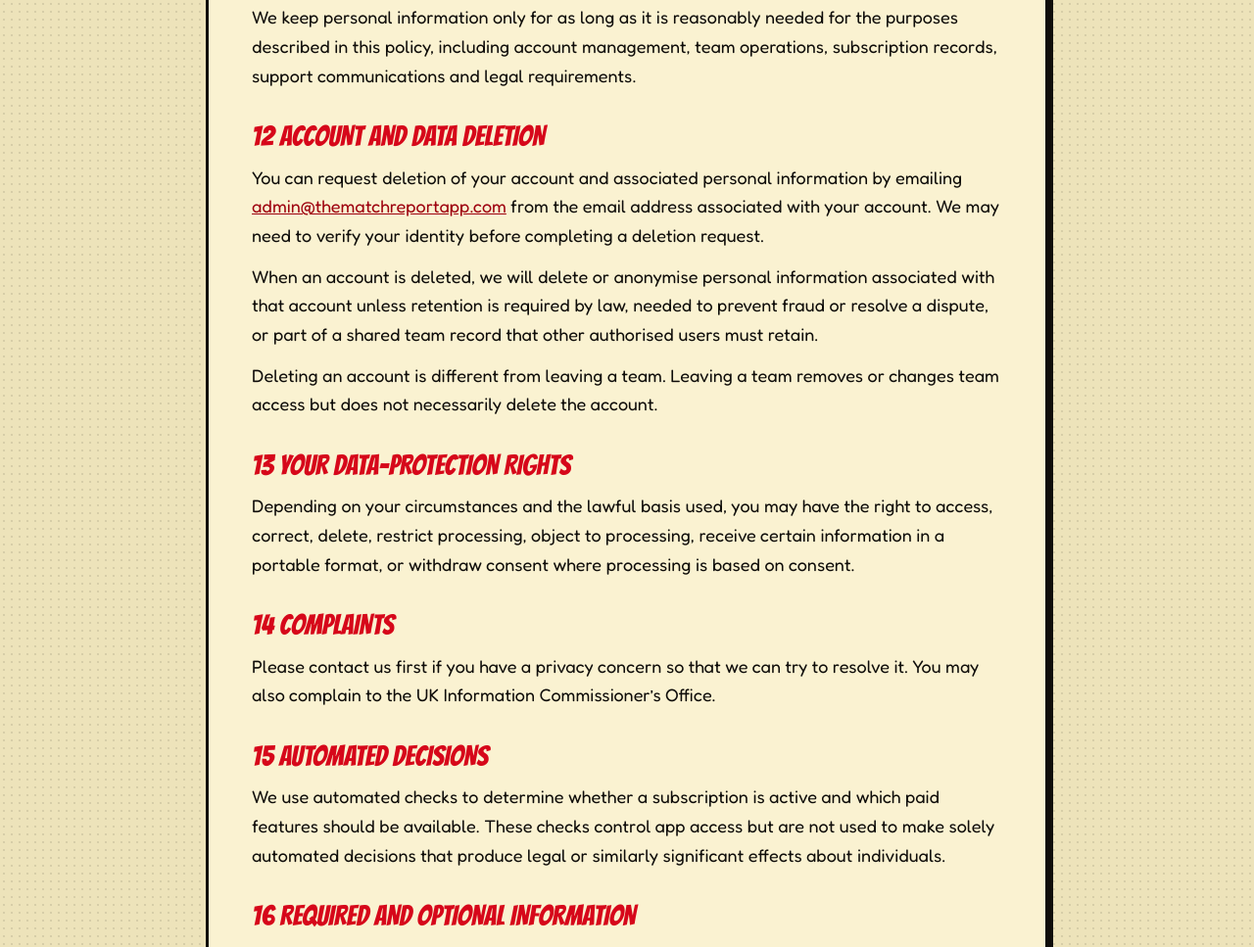
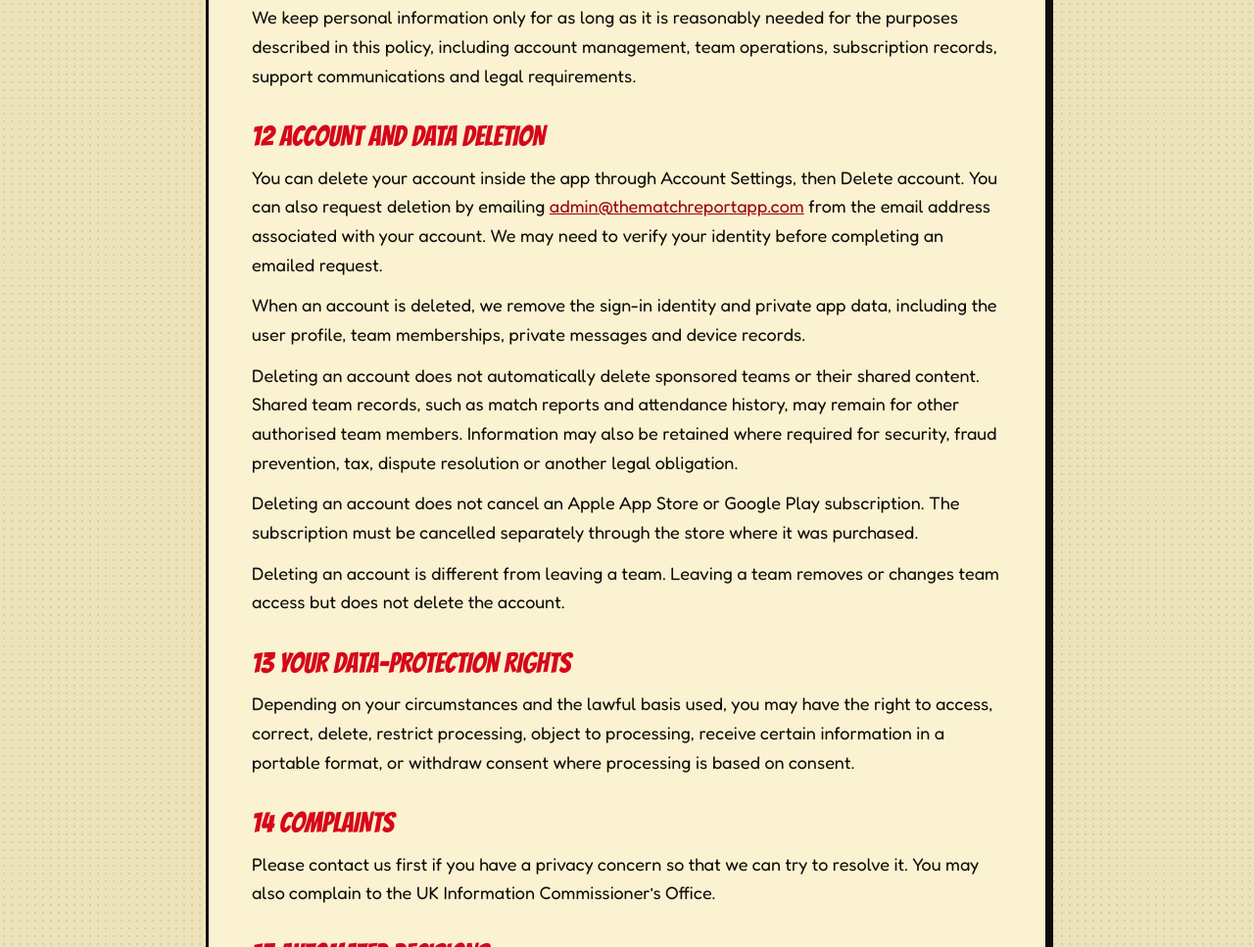
Before and after one commit to monkeethecat/TheMatchReportApp.Com, a plain HTML site: page privacy.html in a window 1280 px wide. Shown: the part 2596-3563 px from the top of the page at 98% size. Drawn offline with Linux system fonts and the light colour scheme.

Commit message:
Align privacy policy account deletion terms

```diff
--- a/privacy.html
+++ b/privacy.html
@@ -80,9 +80,11 @@
 <p>We keep personal information only for as long as it is reasonably needed for the purposes described in this policy, including account management, team operations, subscription records, support communications and legal requirements.</p>
 
 <h2>12 Account and data deletion</h2>
-<p>You can request deletion of your account and associated personal information by emailing <a href="mailto:admin@thematchreportapp.com">admin@thematchreportapp.com</a> from the email address associated with your account. We may need to verify your identity before completing a deletion request.</p>
-<p>When an account is deleted, we will delete or anonymise personal information associated with that account unless retention is required by law, needed to prevent fraud or resolve a dispute, or part of a shared team record that other authorised users must retain.</p>
-<p>Deleting an account is different from leaving a team. Leaving a team removes or changes team access but does not necessarily delete the account.</p>
+<p>You can delete your account inside the app through Account Settings, then Delete account. You can also request deletion by emailing <a href="mailto:admin@thematchreportapp.com">admin@thematchreportapp.com</a> from the email address associated with your account. We may need to verify your identity before completing an emailed request.</p>
+<p>When an account is deleted, we remove the sign-in identity and private app data, including the user profile, team memberships, private messages and device records.</p>
+<p>Deleting an account does not automatically delete sponsored teams or their shared content. Shared team records, such as match reports and attendance history, may remain for other authorised team members. Information may also be retained where required for security, fraud prevention, tax, dispute resolution or another legal obligation.</p>
+<p>Deleting an account does not cancel an Apple App Store or Google Play subscription. The subscription must be cancelled separately through the store where it was purchased.</p>
+<p>Deleting an account is different from leaving a team. Leaving a team removes or changes team access but does not delete the account.</p>
 
 <h2>13 Your data-protection rights</h2>
 <p>Depending on your circumstances and the lawful basis used, you may have the right to access, correct, delete, restrict processing, object to processing, receive certain information in a portable format, or withdraw consent where processing is based on consent.</p>
```
